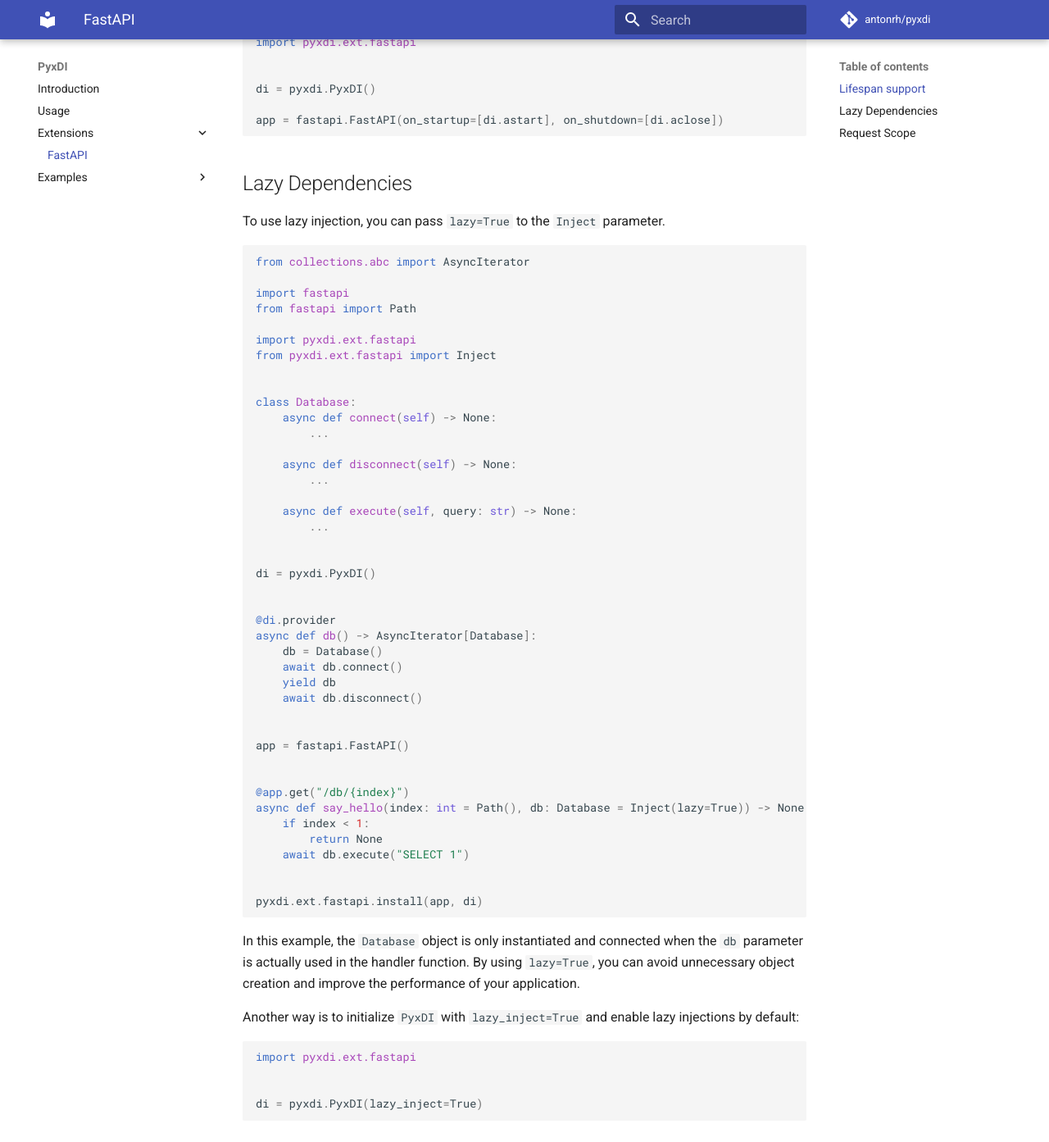
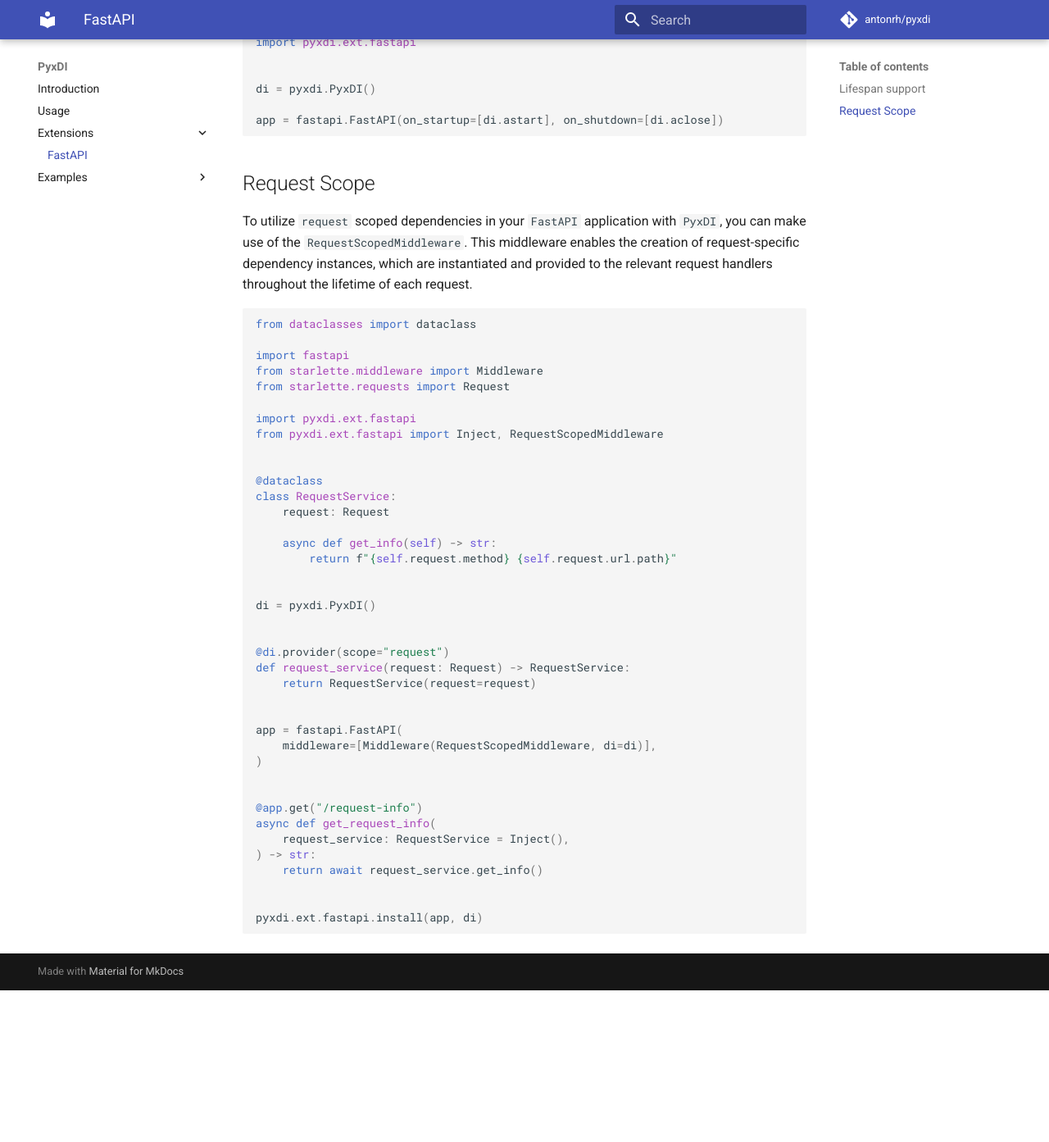
Before and after one commit to antonrh/anydi, an MkDocs documentation site: the page built from docs/extensions/fastapi.md, in a window 1280 px wide and 1400 px high, scrolled down 1428 px. Shown: the top 1393 px of the window at 82% size. Built offline with MkDocs 1.6.1 and Material for MkDocs 9.7.7, drawn with Linux system fonts in a browser that asks for light colours; comment, search, counter and statistics services are not loaded; after the commit the page ends 2636 px from its top, so only the background shows below that.

````diff
--- a/docs/extensions/fastapi.md
+++ b/docs/extensions/fastapi.md
@@ -74,67 +74,6 @@ di = pyxdi.PyxDI()
 app = fastapi.FastAPI(on_startup=[di.astart], on_shutdown=[di.aclose])
 ```
 
-## Lazy Dependencies
-
-To use lazy injection, you can pass `lazy=True` to the `Inject` parameter.
-
-```python
-from collections.abc import AsyncIterator
-
-import fastapi
-from fastapi import Path
-
-import pyxdi.ext.fastapi
-from pyxdi.ext.fastapi import Inject
-
-
-class Database:
-    async def connect(self) -> None:
-        ...
-
-    async def disconnect(self) -> None:
-        ...
-
-    async def execute(self, query: str) -> None:
-        ...
-
-
-di = pyxdi.PyxDI()
-
-
-@di.provider
-async def db() -> AsyncIterator[Database]:
-    db = Database()
-    await db.connect()
-    yield db
-    await db.disconnect()
-
-
-app = fastapi.FastAPI()
-
-
-@app.get("/db/{index}")
-async def say_hello(index: int = Path(), db: Database = Inject(lazy=True)) -> None:
-    if index < 1:
-        return None
-    await db.execute("SELECT 1")
-
-
-pyxdi.ext.fastapi.install(app, di)
-```
-
-In this example, the `Database` object is only instantiated and connected when the `db` parameter is actually used in the handler function.
-By using `lazy=True`, you can avoid unnecessary object creation and improve the performance of your application.
-
-Another way is to initialize `PyxDI` with `lazy_inject=True` and enable lazy injections by default:
-
-```python
-import pyxdi.ext.fastapi
-
-
-di = pyxdi.PyxDI(lazy_inject=True)
-```
-
 ## Request Scope
 
 To utilize `request` scoped dependencies in your `FastAPI` application with `PyxDI`, you can make use of the
````
Also changed, not shown: docs/usage.md (+0 -52 lines), 7 other files.
